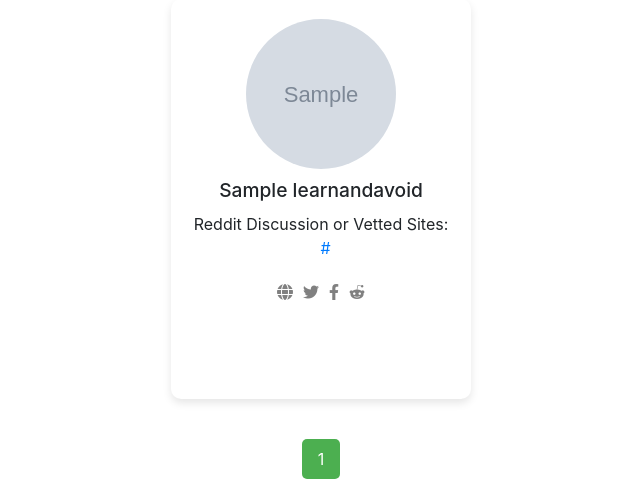
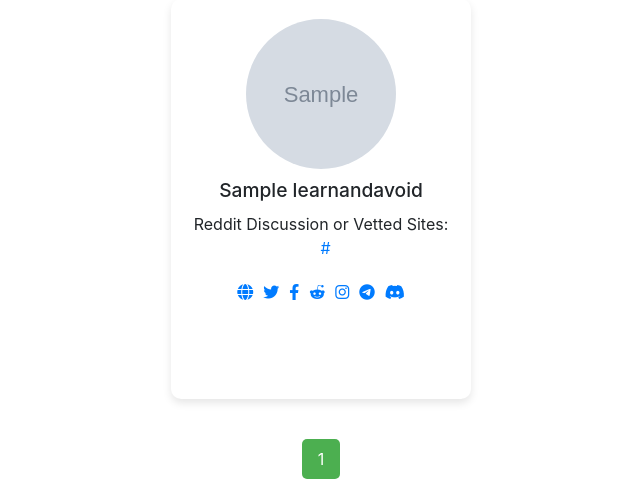
Before and after one commit to Teng-Jun/ITP_Group-23, a PHP site: page /learn_avoid.php in a window 1280 px wide. Shown: the part 453-952 px from the top of the page, without its empty margins (319-959 px from the left). Run offline with PHP 8.4, Linux system fonts and the light colour scheme; tables that the repository leaves empty or names only in its code hold one stand-in row (values such as "Sample post"); grey boxes marked "Sample" are stand-in pictures; some libraries are stand-ins or nearby versions.

Commit message:
Latest updated social sites

```diff
--- a/Website Related/AirGuard/learn_avoid.php
+++ b/Website Related/AirGuard/learn_avoid.php
@@ -40,7 +40,7 @@
                 $page = isset($_GET['page']) ? (int)$_GET['page'] : 1;
                 $start_from = ($page - 1) * $results_per_page;
 
-                $sql = "SELECT * FROM learnandavoid WHERE name LIKE '%$search%' LIMIT $start_from, $results_per_page";
+                $sql = "SELECT id, name, image, reddit_url, Official_Website, Twitter, Facebook, Reddit, Instagram, Telegram, Discord FROM learnandavoid WHERE name LIKE '%$search%' LIMIT $start_from, $results_per_page";
                 $result = $conn->query($sql);
 
                 if ($result->num_rows > 0) {
@@ -51,10 +51,13 @@
                         echo '<h3>' . htmlspecialchars($row['name']) . '</h3>';
                         echo '<p>Reddit Discussion or Vetted Sites: &nbsp <a href="' . htmlspecialchars($row['reddit_url']) . '" target="_blank">' . htmlspecialchars($row['reddit_url']) . '</a></p>';
                         echo '<p>';
-                        echo !empty($row['Official_Website']) ? '<a href="' . htmlspecialchars($row['Official_Website']) . '" target="_blank"><i class="fas fa-globe"></i></a>' : '<a class="disabled"><i class="fas fa-globe"></i></a>';
-                        echo !empty($row['Twitter']) ? '<a href="' . htmlspecialchars($row['Twitter']) . '" target="_blank"><i class="fab fa-twitter"></i></a>' : '<a class="disabled"><i class="fab fa-twitter"></i></a>';
-                        echo !empty($row['Facebook']) ? '<a href="' . htmlspecialchars($row['Facebook']) . '" target="_blank"><i class="fab fa-facebook-f"></i></a>' : '<a class="disabled"><i class="fab fa-facebook-f"></i></a>';
-                        echo !empty($row['Reddit']) ? '<a href="' . htmlspecialchars($row['Reddit']) . '" target="_blank"><i class="fab fa-reddit-alien"></i></a>' : '<a class="disabled"><i class="fab fa-reddit-alien"></i></a>';
+                        echo (!empty($row['Official_Website']) && strtolower($row['Official_Website']) !== 'nan') ? '<a href="' . htmlspecialchars($row['Official_Website']) . '" target="_blank"><i class="fas fa-globe"></i></a>' : '<a class="disabled"><i class="fas fa-globe"></i></a>';
+                        echo (!empty($row['Twitter']) && strtolower($row['Twitter']) !== 'nan') ? '<a href="' . htmlspecialchars($row['Twitter']) . '" target="_blank"><i class="fab fa-twitter"></i></a>' : '<a class="disabled"><i class="fab fa-twitter"></i></a>';
+                        echo (!empty($row['Facebook']) && strtolower($row['Facebook']) !== 'nan') ? '<a href="' . htmlspecialchars($row['Facebook']) . '" target="_blank"><i class="fab fa-facebook-f"></i></a>' : '<a class="disabled"><i class="fab fa-facebook-f"></i></a>';
+                        echo (!empty($row['Reddit']) && strtolower($row['Reddit']) !== 'nan') ? '<a href="' . htmlspecialchars($row['Reddit']) . '" target="_blank"><i class="fab fa-reddit-alien"></i></a>' : '<a class="disabled"><i class="fab fa-reddit-alien"></i></a>';
+                        echo (!empty($row['Instagram']) && strtolower($row['Instagram']) !== 'nan') ? '<a href="' . htmlspecialchars($row['Instagram']) . '" target="_blank"><i class="fab fa-instagram"></i></a>' : '<a class="disabled"><i class="fab fa-instagram"></i></a>';
+                        echo (!empty($row['Telegram']) && strtolower($row['Telegram']) !== 'nan') ? '<a href="' . htmlspecialchars($row['Telegram']) . '" target="_blank"><i class="fab fa-telegram"></i></a>' : '<a class="disabled"><i class="fab fa-telegram"></i></a>';
+                        echo (!empty($row['Discord']) && strtolower($row['Discord']) !== 'nan') ? '<a href="' . htmlspecialchars($row['Discord']) . '" target="_blank"><i class="fab fa-discord"></i></a>' : '<a class="disabled"><i class="fab fa-discord"></i></a>';
                         echo '</p>';
                         echo '</div>';
                         echo '</div>';
@@ -85,7 +88,7 @@
                             if ($i == $page) {
                                 echo "<a class='active' href='learn_avoid.php?page=" . $i . "&search=" . urlencode($search) . "'>" . $i . "</a>";
                             } else {
-                                echo "<a href='learn_avoid.php?page=" . $i . "&search=" . urlencode($search)     . "'>" . $i . "</a>";
+                                echo "<a href='learn_avoid.php?page=" . $i . "&search=" . urlencode($search) . "'>" . $i . "</a>";
                             }
                         }
                         echo "<a class='disabled'>...</a>";
```
